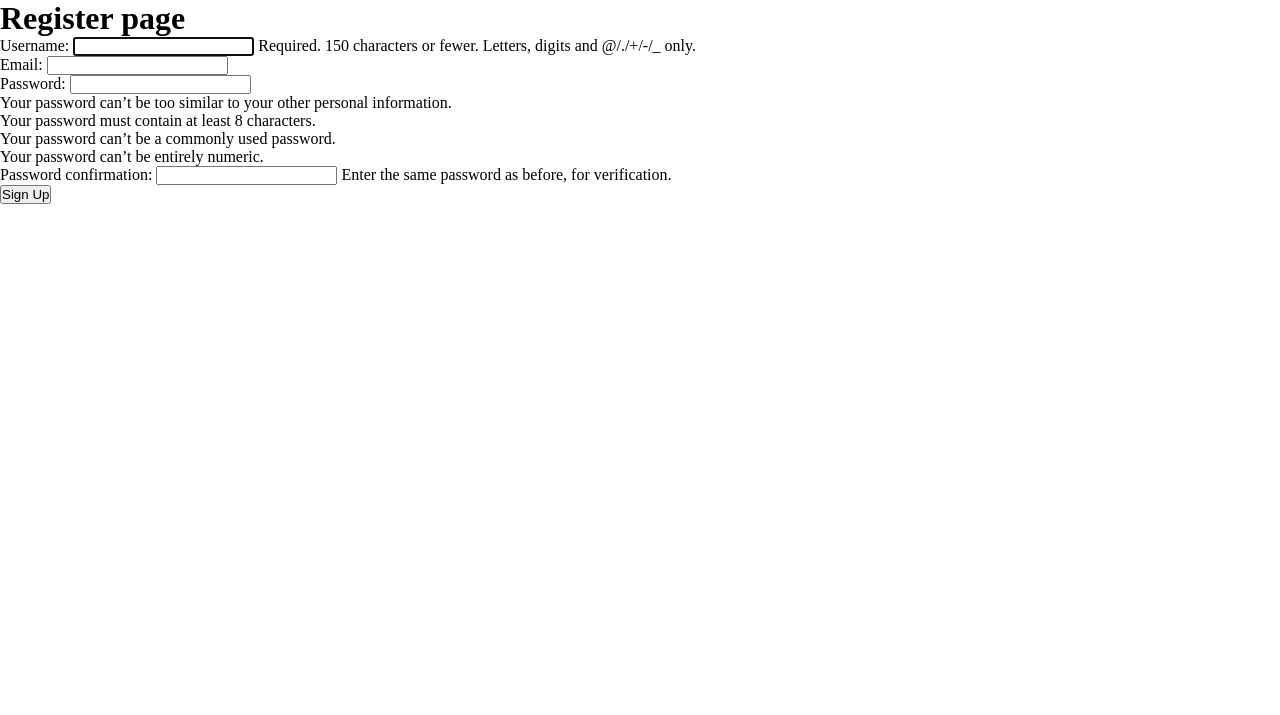
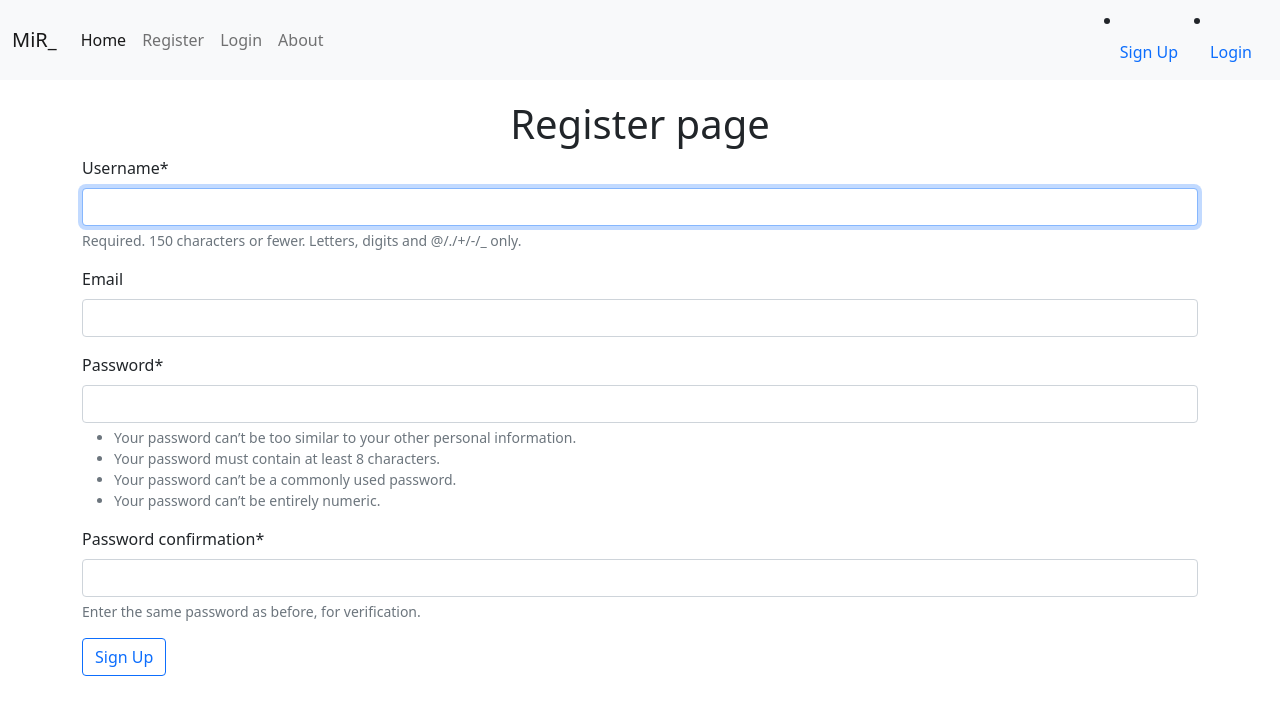
Before and after one commit to mirafzalswe/myblog, a Django app: page /signup/ in a window 1280 px wide. Shown: the top 715 px of the page. Run offline with Django 4.2, Linux system fonts and the light colour scheme; some libraries are stand-ins or nearby versions.

Commit message:
endi biz crispni qoshildi uni dokumetatsiayni oqib chiqish kerak kein disgan berdik ozgina va boshqalar 08

```diff
--- a/blog/static/blog/style.css
+++ b/blog/static/blog/style.css
@@ -9,3 +9,52 @@
     width: 60%;
     margin: auto;
 }
+/*home page*/
+/* Общие стили */
+body {
+  font-family: Arial, sans-serif;
+  margin: 0;
+  padding: 0;
+}
+
+.container {
+  margin: 20px;
+}
+
+.container-post {
+  background-color: #f5f5f5;
+  padding: 20px;
+  border-radius: 5px;
+  box-shadow: 0 2px 4px rgba(0, 0, 0, 0.1);
+}
+
+h1 {
+  text-align: center;
+}
+
+h2 {
+  margin-top: 0;
+}
+
+h4, p {
+  margin-bottom: 10px;
+}
+
+.succes {
+  background-color: #d4edda;
+  color: #155724;
+  padding: 10px;
+  margin-bottom: 10px;
+  border-radius: 5px;
+}
+
+/* Медиа-запрос для адаптивности */
+@media screen and (max-width: 600px) {
+  .container-post {
+    padding: 10px;
+  }
+}
+.regist{
+    margin:15px;
+    padding: 10px;
+}
--- a/blog/templates/blog/base.html
+++ b/blog/templates/blog/base.html
@@ -4,11 +4,47 @@
 <head>
     <meta charset="UTF-8">
     <link rel="stylesheet" href="{% static 'blog/style.css' %}">
+    <link href="https://cdn.jsdelivr.net/npm/bootstrap@5.0.2/dist/css/bootstrap.min.css" rel="stylesheet" integrity="sha384-EVSTQN3/azprG1Anm3QDgpJLIm9Nao0Yz1ztcQTwFspd3yD65VohhpuuCOmLASjC" crossorigin="anonymous">
     <title>
         {% block title %}{% endblock title %}
     </title>
 </head>
 <body>
+
+<nav class="navbar navbar-expand-lg navbar-light bg-light">
+  <div class="container-fluid">
+    <a class="navbar-brand" href="{% url 'blog-home' %}">MiR_</a>
+    <button class="navbar-toggler" type="button" data-bs-toggle="collapse" data-bs-target="#navbarSupportedContent" aria-controls="navbarSupportedContent" aria-expanded="false" aria-label="Toggle navigation">
+      <span class="navbar-toggler-icon"></span>
+    </button>
+    <div class="collapse navbar-collapse" id="navbarSupportedContent">
+      <ul class="navbar-nav me-auto mb-2 mb-lg-0">
+        <li class="nav-item">
+          <a class="nav-link active" aria-current="page" href="{% url 'blog-home' %}">Home</a>
+        </li>
+        <li class="nav-item">
+          <a class="nav-link" href="{% url 'user-regsiter' %}">Register</a>
+        </li>
+        <li class="nav-item">
+          <a class="nav-link" href="#">Login</a>
+        </li>
+        <li class="nav-item">
+          <a class="nav-link" href="{% url 'blog-about' %}">About</a>
+        </li>
+      </ul>
+      <form class="d-flex">
+       <li class="nav-item">
+          <a class="nav-link" href="#">Sign Up</a>
+        </li>
+         <li class="nav-item">
+          <a class="nav-link" href="#">Login</a>
+        </li>
+      </form>
+    </div>
+  </div>
+</nav>
     {% block content %}{% endblock content %}
+
+<script src="https://cdn.jsdelivr.net/npm/bootstrap@5.0.2/dist/js/bootstrap.bundle.min.js" integrity="sha384-MrcW6ZMFYlzcLA8Nl+NtUVF0sA7MsXsP1UyJoMp4YLEuNSfAP+JcXn/tWtIaxVXM" crossorigin="anonymous"></script>
 </body>
 </html>
--- a/blog/views.py
+++ b/blog/views.py
@@ -1,7 +1,9 @@
 from django.shortcuts import render
+from users.models import Post
 
 def home(request):
-    return render(request, 'blog/home.html')
+    postlar = Post.objects.all()
+    return render(request, 'blog/home.html',{'postlar':postlar})
 
 def about(request):
     return render(request, 'blog/about.html')
--- a/users/models.py
+++ b/users/models.py
@@ -10,3 +10,6 @@ class Post(models.Model):
     content = models.TextField()
     author = models.ForeignKey(User, on_delete=models.CASCADE)
     data = models.DateTimeField(default=timezone.now)
+
+    def __str__(self):
+        return self.title
--- a/users/templates/users/register.html
+++ b/users/templates/users/register.html
@@ -1,14 +1,16 @@
 {% extends 'blog/base.html' %}
-
+{% load crispy_forms_tags %}
 {% block title %}
     Register page
 {% endblock title %}
 
 {% block content %}
-    <h1>Register page</h1>
-    <form method="POST">
-    {% csrf_token %}
-    {{ form.as_p }}
-    <button type="submit">Sign Up</button>
-    </form>
+    <div class="container">
+        <h1>Register page</h1>
+        <form method="POST">
+        {% csrf_token %}
+        {{ form|crispy}}
+        <button type="submit" class="btn btn-outline-primary">Sign Up</button>
+        </form>
+    </div>
 {% endblock content %}
--- a/users/views.py
+++ b/users/views.py
@@ -2,6 +2,8 @@ from django.shortcuts import render, redirect
 from django.contrib.auth.forms import UserCreationForm
 from django.contrib import messages
 from .forms import UserRegister
+from .models import Post
+
 def regsiter(request):
     if request.method == "POST":
         form = UserRegister(request.POST) # malumtolarni serverga yuklash uchun ihslatiladi
```
Also changed, not shown: blog/templates/blog/home.html (+13 -1 lines), myblog/settings.py (+8 -1 lines), db.sqlite3.
